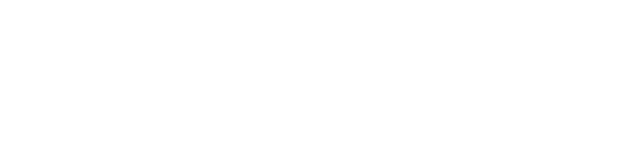
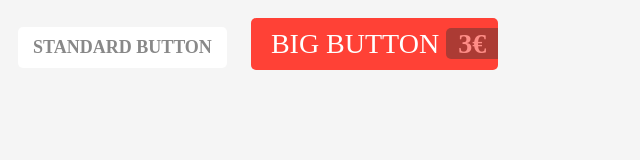
Before and after one commit to nikosarkk/AWDgit, a plain HTML site: page index.html in a window 1280 px wide. Shown: the whole page, without its empty margins (0-640 px from the left). Drawn offline with Linux system fonts and the light colour scheme.

Commit message:
Styles made and buttons added to index.html

```diff
--- a/css/styles.css
+++ b/css/styles.css
@@ -0,0 +1,57 @@
+body{
+  background-color: whitesmoke;
+}
+
+/* block */
+.btn{
+  text-decoration: none;
+  background-color: #FFF;
+  color: #888;
+  border-radius: 5px;
+  border: none;
+  display: inline-block;
+  margin: 10px;
+  font-size: 18px;
+  text-transform: uppercase;
+  font-weight: 600;
+  padding: 10px 5px;
+}
+
+/* element */
+.btn__price{
+  color: #FFF;
+  padding-right: 12px;
+  padding-left: 12px;
+  margin: -10px;
+  font-weight: 600;
+  background-color: #333;
+  opacity: 0.4;
+  border-radius: 5px 0 0 5px;
+}
+
+/* element */
+.btn__text{
+  padding: 0 10px;
+  border-radius: 0 5px 5px 0;
+}
+
+/* modifier */
+.btn--big{
+  font-size: 28px;
+  padding: 10px;
+  font-weight: 400;
+}
+
+/* modifier */
+.btn--orange{
+  border-color: #FF4136;
+  color: #FFF;
+  background-color: #FF4136;
+}
+
+/* modifier */
+.btn--blue{
+  border-color: darkblue;
+  color: crimson;
+  background-color: darkblue;
+}
--- a/index.html
+++ b/index.html
@@ -3,9 +3,15 @@
   <head>
     <meta charset="utf-8">
     <title></title>
-    <link rel="stylesheet" href="/css/styles.css">
+    <link rel="stylesheet" href="css/styles.css">
   </head>
   <body>
-
+    <a href="#" class="btn">
+      <span class="btn__text">Standard button</span>
+    </a>
+    <a href="#" class="btn btn--big btn--orange">
+      <span class="btn__text">Big button</span>
+      <span class="btn__price">3€</span>
+    </a>
   </body>
 </html>
```
